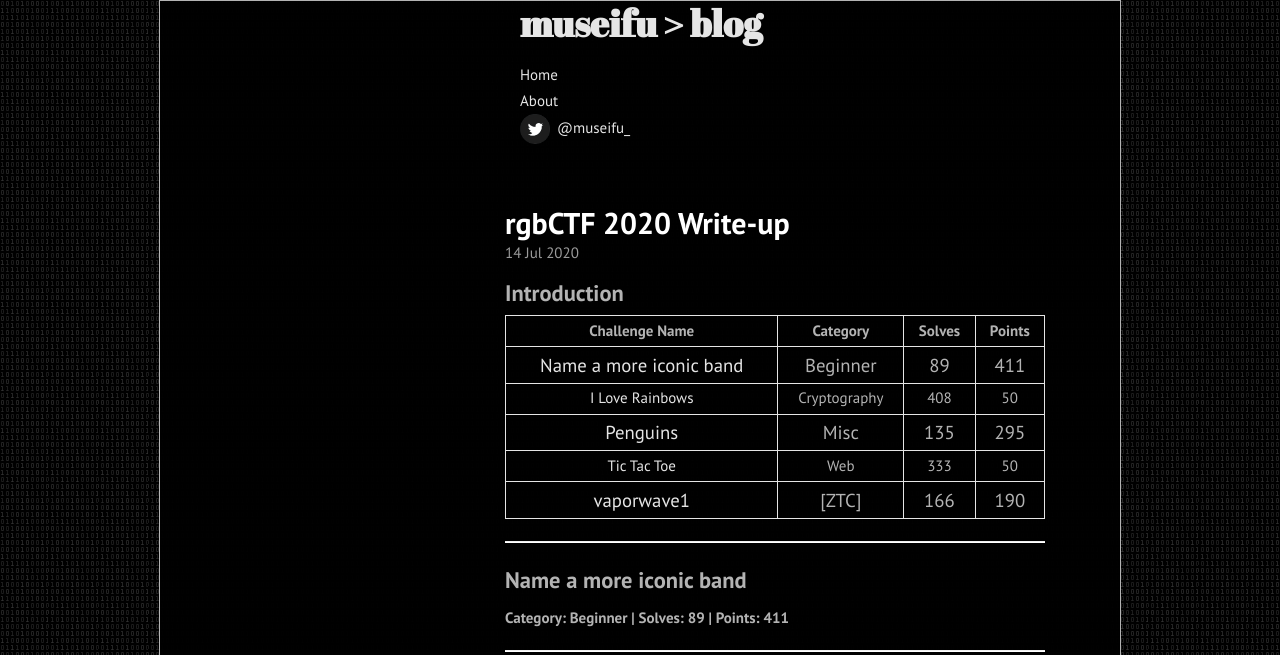
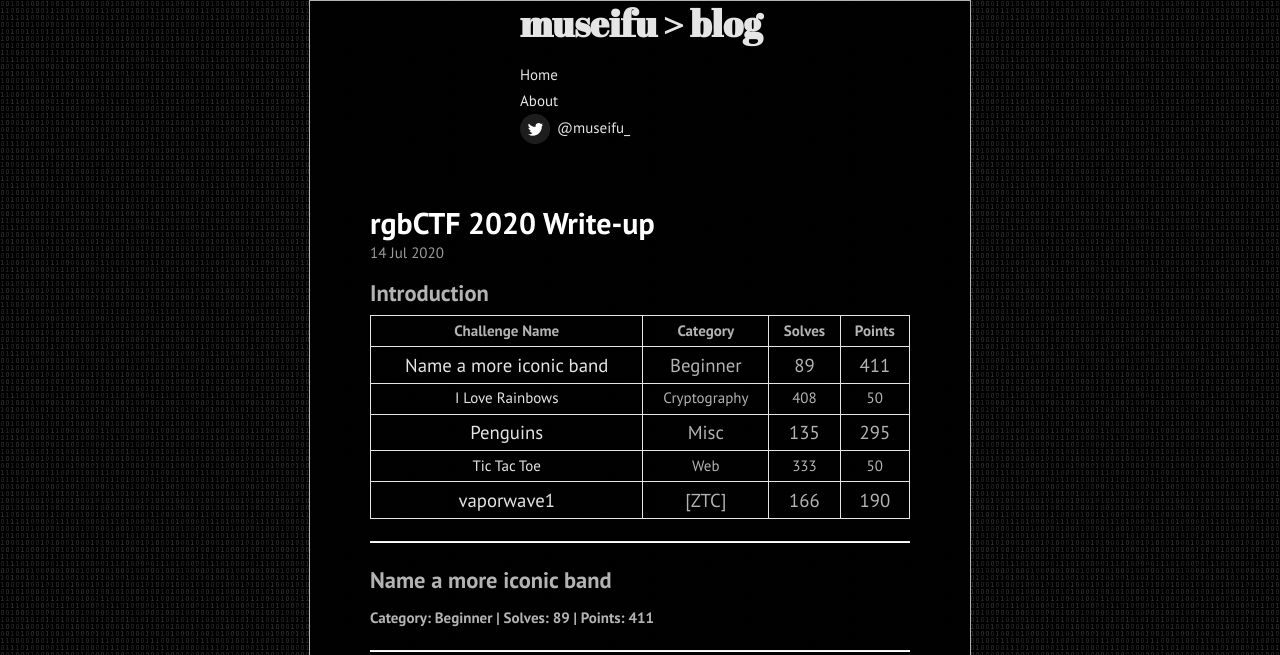
Before and after one commit to museifu666/museifu666.github.io, a Jekyll site: the page built from index.html, in a window 1280 px wide. Shown: the top 655 px of the page. Built offline with Jekyll 4.4.1, drawn with Linux system fonts in a browser that asks for light colours; the list of posts is cut into pages by our own code; grey boxes are pictures that could not be loaded.

Commit message:
Update hyde.css

```diff
--- a/public/css/hyde.css
+++ b/public/css/hyde.css
@@ -129,15 +129,15 @@ a.sidebar-nav-item:focus {
 @media (min-width: 48em) {
   .content {
     max-width: 38rem;
-    margin-left: 20rem;
-    margin-right: 2rem;
+    margin-left: 3rem;
+    margin-right: 3rem;
   }
 }
 
 @media (min-width: 64em) {
   .content {
-    margin-left: 22rem;
-    margin-right: 4rem;
+    margin-left: 3rem;
+    margin-right: 3rem;
   }
 }
 
```
